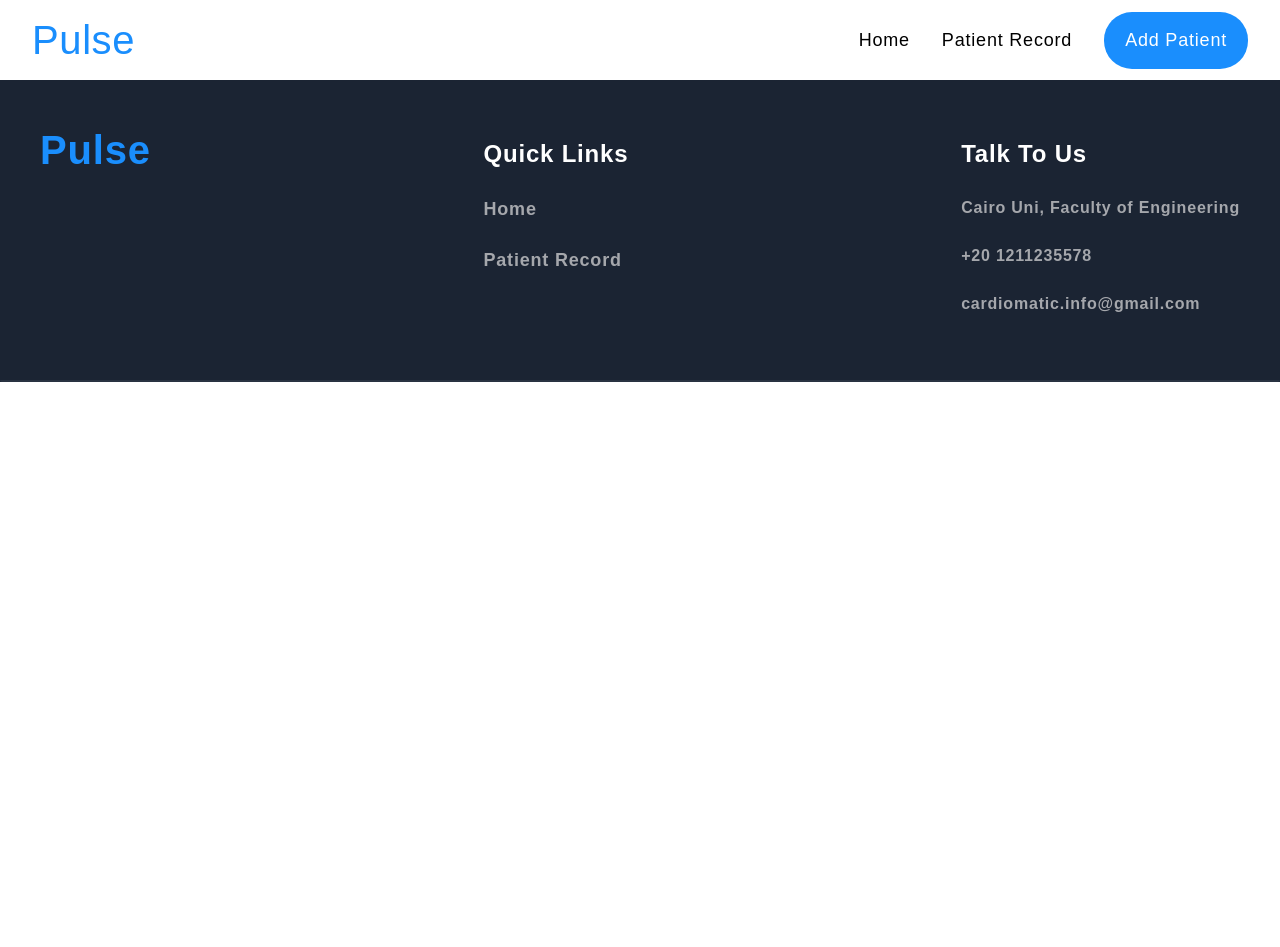
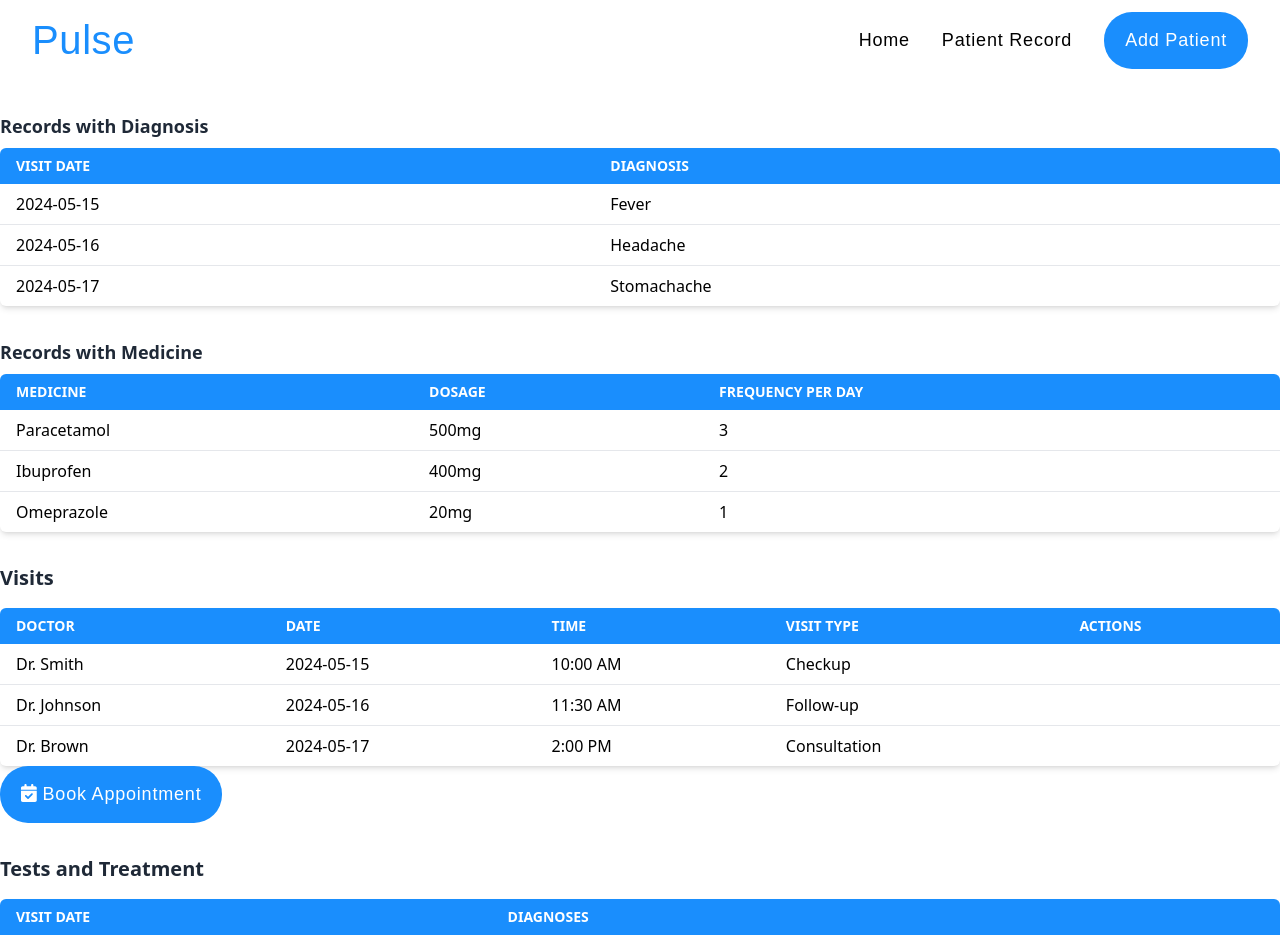
Before and after one commit to fadymohsen/CardioMaticClinic, a React (Create React App) app: page /patient-record in a window 1280 px wide. Shown: the top 947 px of the page. Before the commit the page ends 800 px from the top, so only its background shows below. Built offline with nearby package versions, Linux system fonts and the light colour scheme.

Commit message:
Add files via upload

```diff
--- a/src/Pages/PatientRecord.js
+++ b/src/Pages/PatientRecord.js
@@ -1,11 +1,148 @@
+import { useState } from "react";
+import { useNavigate } from "react-router-dom";
+import { FontAwesomeIcon } from "@fortawesome/react-fontawesome";
+import { faCalendarCheck } from "@fortawesome/free-solid-svg-icons";
+
 import Navbar from "../Components/Navbar";
 import Footer from "../Components/Footer";
 
 export default function PatientRecord() {
+  const navigate = useNavigate();
+
+  // State for records with diagnosis
+  const [diagnosisRecords, setDiagnosisRecords] = useState([
+    { id: 1, visitDate: "2024-05-15", diagnosis: "Fever" },
+    { id: 2, visitDate: "2024-05-16", diagnosis: "Headache" },
+    { id: 3, visitDate: "2024-05-17", diagnosis: "Stomachache" },
+  ]);
+
+  // State for records with medicine
+  const [medicineRecords, setMedicineRecords] = useState([
+    { id: 1, medicine: "Paracetamol", dosage: "500mg", frequencyPerDay: 3 },
+    { id: 2, medicine: "Ibuprofen", dosage: "400mg", frequencyPerDay: 2 },
+    { id: 3, medicine: "Omeprazole", dosage: "20mg", frequencyPerDay: 1 },
+  ]);
+
+  const [visits, setVisits] = useState([
+    { id: 1, doctor: "Dr. Smith", date: "2024-05-15", time: "10:00 AM", visitType: "Checkup" },
+    { id: 2, doctor: "Dr. Johnson", date: "2024-05-16", time: "11:30 AM", visitType: "Follow-up" },
+    { id: 3, doctor: "Dr. Brown", date: "2024-05-17", time: "2:00 PM", visitType: "Consultation" },
+  ]);
+
+  const [testsAndTreatments, setTestsAndTreatments] = useState([
+    { id: 1, visitDate: "2024-05-15", diagnoses: "Fever" },
+    { id: 2, visitDate: "2024-05-16", diagnoses: "High Blood Pressure" },
+    { id: 3, visitDate: "2024-05-17", diagnoses: "Stomach Ulcer" },
+  ]);
+
+  const handleBookAppointmentClick = () => {
+    navigate("/appointment");
+  };
+
   return (
     <>
-      <Navbar></Navbar>
-      <Footer></Footer>
+      <Navbar />
+      <div className="overflow-x-auto mt-8">
+        {/* Records with Diagnosis */}
+        <div className="mb-8">
+          <h3 className="text-lg font-semibold text-gray-800 mb-2">Records with Diagnosis</h3>
+          <table className="min-w-full bg-white rounded-md overflow-hidden shadow-md">
+            <thead className="bg-primary text-white">
+              <tr>
+                <th className="px-4 py-2 text-left text-sm font-semibold uppercase">Visit Date</th>
+                <th className="px-4 py-2 text-left text-sm font-semibold uppercase">Diagnosis</th>
+              </tr>
+            </thead>
+            <tbody className="divide-y divide-gray-200">
+              {diagnosisRecords.map((record) => (
+                <tr key={record.id}>
+                  <td className="px-4 py-2 whitespace-nowrap">{record.visitDate}</td>
+                  <td className="px-4 py-2 whitespace-nowrap">{record.diagnosis}</td>
+                </tr>
+              ))}
+            </tbody>
+          </table>
+        </div>
+
+        {/* Records with Medicine */}
+        <div className="mb-8">
+          <h3 className="text-lg font-semibold text-gray-800 mb-2">Records with Medicine</h3>
+          <table className="min-w-full bg-white rounded-md overflow-hidden shadow-md">
+            <thead className="bg-primary text-white">
+              <tr>
+                <th className="px-4 py-2 text-left text-sm font-semibold uppercase">Medicine</th>
+                <th className="px-4 py-2 text-left text-sm font-semibold uppercase">Dosage</th>
+                <th className="px-4 py-2 text-left text-sm font-semibold uppercase">Frequency per Day</th>
+              </tr>
+            </thead>
+            <tbody className="divide-y divide-gray-200">
+              {medicineRecords.map((record) => (
+                <tr key={record.id}>
+                  <td className="px-4 py-2 whitespace-nowrap">{record.medicine}</td>
+                  <td className="px-4 py-2 whitespace-nowrap">{record.dosage}</td>
+                  <td className="px-4 py-2 whitespace-nowrap">{record.frequencyPerDay}</td>
+                </tr>
+              ))}
+            </tbody>
+          </table>
+        </div>
+
+        {/* Visits Table */}
+        <div className="mb-8">
+          <h2 className="text-xl font-semibold text-gray-800 mb-4">Visits</h2>
+          <table className="min-w-full bg-white rounded-md overflow-hidden shadow-md">
+            <thead className="bg-primary text-white">
+              <tr>
+                <th className="px-4 py-2 text-left text-sm font-semibold uppercase">Doctor</th>
+                <th className="px-4 py-2 text-left text-sm font-semibold uppercase">Date</th>
+                <th className="px-4 py-2 text-left text-sm font-semibold uppercase">Time</th>
+                <th className="px-4 py-2 text-left text-sm font-semibold uppercase">Visit Type</th>
+                <th className="px-4 py-2 text-left text-sm font-semibold uppercase">Actions</th>
+              </tr>
+            </thead>
+            <tbody className="divide-y divide-gray-200">
+              {visits.map((visit) => (
+                <tr key={visit.id}>
+                  <td className="px-4 py-2 whitespace-nowrap">{visit.doctor}</td>
+                  <td className="px-4 py-2 whitespace-nowrap">{visit.date}</td>
+                  <td className="px-4 py-2 whitespace-nowrap">{visit.time}</td>
+                  <td className="px-4 py-2 whitespace-nowrap">{visit.visitType}</td>
+                  <td className="px-4 py-2 whitespace-nowrap">
+
+                  </td>
+                </tr>
+
+              ))}
+
+            </tbody>
+          </table>
+          <button className="text-appointment-btn" type="button" onClick={handleBookAppointmentClick}>
+                      <FontAwesomeIcon icon={faCalendarCheck} /> Book Appointment
+                    </button>
+        </div>
+
+        {/* Tests and Treatment Table */}
+        <div>
+          <h2 className="text-xl font-semibold text-gray-800 mb-4">Tests and Treatment</h2>
+          <table className="min-w-full bg-white rounded-md overflow-hidden shadow-md">
+            <thead className="bg-primary text-white">
+              <tr>
+                <th className="px-4 py-2 text-left text-sm font-semibold uppercase">Visit Date</th>
+                <th className="px-4 py-2 text-left text-sm font-semibold uppercase">Diagnoses</th>
+              </tr>
+            </thead>
+            <tbody className="divide-y divide-gray-200">
+              {testsAndTreatments.map((item) => (
+                <tr key={item.id}>
+                  <td className="px-4 py-2 whitespace-nowrap">{item.visitDate}</td>
+                  <td className="px-4 py-2 whitespace-nowrap">{item.diagnoses}</td>
+                </tr>
+              ))}
+            </tbody>
+          </table>
+        </div>
+      </div>
+      <Footer />
     </>
   );
 }
```
